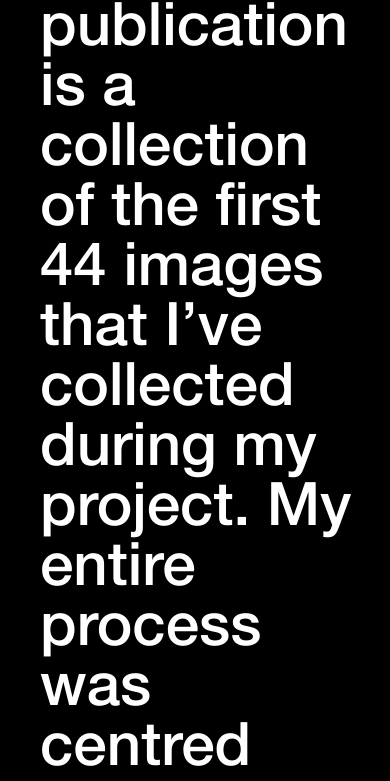
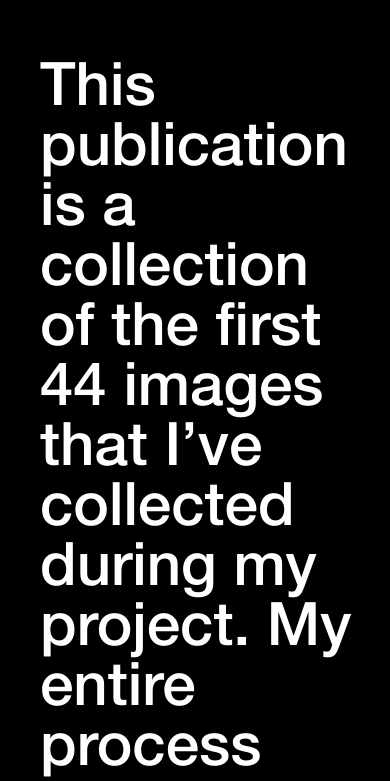
Before and after one commit to natawerner/gmdh, a plain HTML site: page collect.html in a window 390 px wide. Shown: the part 108-889 px from the top of the page. Drawn offline with Linux system fonts and the light colour scheme.

Commit message:
intro padding

```diff
--- a/mobile_style.css
+++ b/mobile_style.css
@@ -112,6 +112,8 @@ body {
   color: white;
   font-size: 60px;
   align-items: center;
+  padding-bottom: 40px;
+  margin-top: 120px;
 }
 
 #introposters {
--- a/script.js
+++ b/script.js
@@ -80,6 +80,7 @@ function previouspage(n, u) {
       var p = document.getElementById('spreads');
       var newElement = document.createElement('p');
       newElement.setAttribute('id', 'intro');
+      newElement.style.paddingTop = "120px";
       p.appendChild(newElement);
       document.getElementById("intro").innerHTML = texts[u];
       var parentElem = document.getElementById('spreads');
```
